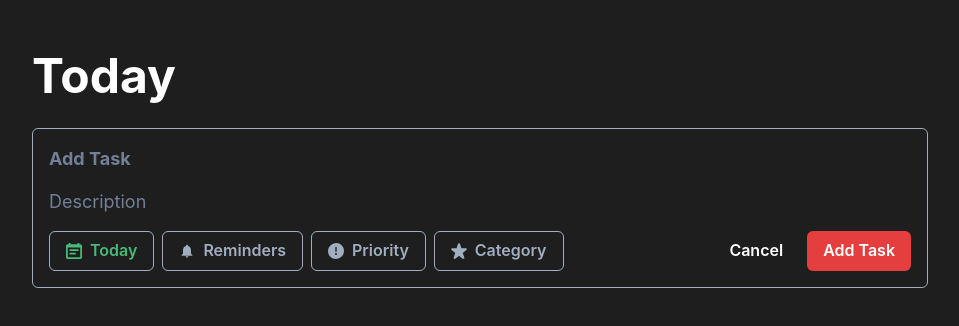
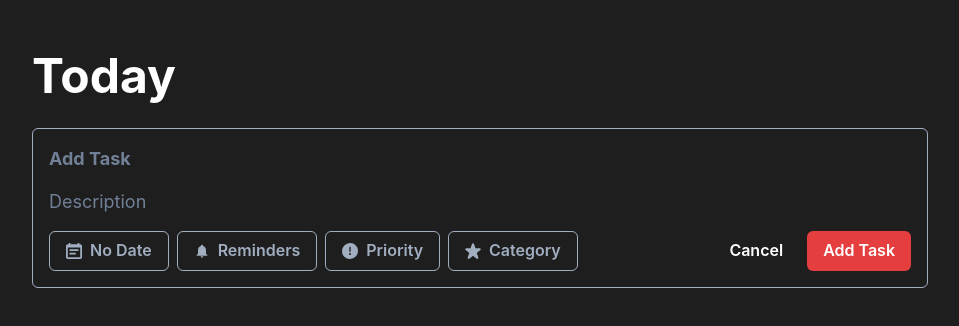
Before and after one commit to brelieu05/todoistclone, a React (Create React App) app: page / in a window 1280 px wide. Both pictures are taken after a click on the button 212 px from the left and 148 px from the top of the page. Shown: the top 326 px of the page, without its empty margins (160-1119 px from the left). Built offline with nearby package versions, Linux system fonts and the light colour scheme.

Commit message:
Implemented Date Calendar Selector

```diff
--- a/src/components/Calendar.jsx
+++ b/src/components/Calendar.jsx
@@ -5,7 +5,7 @@ import { SunIcon, ArrowRightIcon, ArrowForwardIcon, ChevronRightIcon, NotAllowed
 import { Global } from '@emotion/react';
 
 
-function Calendar({ year }) {
+function Calendar({ getTaskMonth, getTaskDay, year }) {
   const monthDay = new Date();
   const [clickedDay, setClickedDay] = useState(null);
   const [clickedMonth, setClickedMonth] = useState(null);
@@ -13,6 +13,8 @@ function Calendar({ year }) {
   const handleButtonClick = useCallback((day, month) => {
     setClickedDay(day);
     setClickedMonth(month);
+    getTaskMonth(month)
+    getTaskDay(day)
   }, []);
 
   const renderDates = useMemo(() => {
@@ -20,15 +22,16 @@ function Calendar({ year }) {
     const currentYear = year;
 
     const dates = [];
+    let dayCounter = 0; // Track the current day within the week
 
     for (let month = currentMonth; month < currentMonth + 12; month++) {
       const firstDayOfMonth = new Date(currentYear, month, 1).getDay();
       const daysInMonth = new Date(currentYear, month + 1, 0).getDate();
 
-      let dayCounter = 1;
-
-      for (let day = 0; day < firstDayOfMonth; day++) {
-        dates.push(<Box key={`empty-${month}-${day}`} flexBasis='14.28%' />);
+      // Add empty boxes to create space for the week before the month starts
+      for (let empty = 0; empty < firstDayOfMonth; empty++) {
+        dates.push(<Box key={`empty-${month}-${empty}`} flexBasis='14.28%' />);
+        dayCounter++;
       }
 
       for (let day = 1; day <= daysInMonth; day++) {
@@ -50,26 +53,43 @@ function Calendar({ year }) {
         dayCounter++;
       }
 
-      while (dayCounter % 7 !== 1) {
-        dates.push(<Box key={`empty-${month}-${dayCounter}`} flexBasis='14.28%' />);
+      // Add empty boxes at the end of the week to fill the remaining space
+      const remainingEmpty = (7 - (dayCounter % 7)) % 7; // Calculate the number of remaining empty boxes
+      for (let empty = 0; empty < remainingEmpty; empty++) {
+        dates.push(<Box key={`empty-${month}-${daysInMonth + empty}`} flexBasis='14.28%' />);
         dayCounter++;
       }
     }
 
     return dates;
-  }, [clickedDay, clickedMonth, handleButtonClick, monthDay, year]);
-
-
+  }, [clickedDay, clickedMonth]); // Include all necessary dependencies
 
     return(
       <Box color='white' border='1px solid white' w='48' h='96' borderRadius='lg' borderColor='gray.400' bg='#262626'>
             <Input bg='none' borderRadius='lg' w='48' fontSize='10' pl='2' value={monthDay.toDateString().split(' ')[1] + " " + monthDay.getDate()} readOnly/>
             <VStack gap='1'>
-                <Button leftIcon={<SunIcon/>} bg='none' color='orange' borderRadius='none' w='48' h='6' justifyContent='flex-start' fontSize='10'>Tomorrow</Button>
+                <Button leftIcon={<SunIcon/>} onClick={() => {
+                  //TODO need to check for invalid days such as if it is March 31 and the next day is April 1, instead of making the next day March 32, also pressing tomorrow causes undefined 2
+                  const currentDate = new Date();
+                  const currentMonth = currentDate.getMonth();
+                  const currentDay = currentDate.getDate();
+                  getTaskMonth(currentDay + 1)
+                  getTaskDay(currentMonth)
+                  setClickedDay(currentDay + 1);
+                  setClickedMonth(currentMonth);
+
+                }}bg='none' color='orange' borderRadius='none' w='48' h='6' justifyContent='flex-start' fontSize='10'>Tomorrow</Button>
+                {/* TODO Later this week, This Weekend, Next Week */}
                 <Button leftIcon={<ChevronRightIcon/>} bg='none' color='purple.400' borderRadius='none' w='48' h='6' justifyContent='flex-start' fontSize='10'>Later this week</Button>
                 <Button leftIcon={<ArrowForwardIcon/>} bg='none' color='blue.400' borderRadius='none' w='48' h='6' justifyContent='flex-start' fontSize='10'>This weekend</Button>
                 <Button leftIcon={<ArrowRightIcon/>} bg='none' color='purple.400' borderRadius='none' w='48' h='6' justifyContent='flex-start' fontSize='10'>Next week</Button>
-                <Button leftIcon={<NotAllowedIcon/>}bg='none' color='gray.400' borderRadius='none' w='48' h='6' justifyContent='flex-start' fontSize='10'>No date</Button>
+                <Button leftIcon={<NotAllowedIcon/>} onClick={() => {
+                  //TODO need to check for invalid days such as if it is March 31 and the next day is April 1, instead of making the next day March 32
+                  setClickedDay(null);
+                  setClickedMonth(null);
+                  getTaskMonth(null)
+                  getTaskDay(null)
+                }}bg='none' color='gray.400' borderRadius='none' w='48' h='6' justifyContent='flex-start' fontSize='10'>No date</Button>
             </VStack>
             <Box>
                 <Text pl='2' fontSize='12' as='b'>{monthDay.toDateString().split(' ')[1] + " " + monthDay.getDate()}</Text>
--- a/src/components/DatePopover.jsx
+++ b/src/components/DatePopover.jsx
@@ -4,18 +4,62 @@ import {
     PopoverContent,
     Button,
   } from '@chakra-ui/react'
-
+import { useState, useEffect } from 'react';
 import { CalendarIcon } from '@chakra-ui/icons';
 import Calendar from "./Calendar";
 
 function DatePopover(){
+    const currentDate = new Date();
+    const currentMonth = currentDate.getMonth();
+    const currentDay = currentDate.getDate();
+
+    const [taskMonth, setTaskMonth] = useState('');
+    const [taskDay, setTaskDay] = useState('');
+    const [word, setWord] = useState('')
+
+    const getTaskMonth = (month) => {
+        setTaskMonth(month);
+    };
+
+    const getTaskDay = (day) => {
+        setTaskDay(day);
+    };
+
+    useEffect(() => {
+        if(taskMonth === '' || taskDay === '' || taskDay === null || taskMonth === null) setWord('No Date')
+        else if (currentMonth === taskMonth && currentDay === taskDay) setWord('Today');
+        else if (currentMonth === taskMonth && currentDay + 1 === taskDay) setWord('Tomorrow');
+        else if ((currentMonth === taskMonth && currentDay + 7 === taskDay) || (currentMonth + 1 === taskMonth && currentDay - taskDay >= 24)) setWord('Next Week');
+        else{
+            const months = [
+                'January', 'February', 'March', 'April', 'May', 'June',
+                'July', 'August', 'September', 'October', 'November', 'December'
+            ];
+
+            setWord(`${months[taskMonth]} ${taskDay}`); // Update state based on the determined word
+        }
+
+      }, [currentMonth, currentDay, taskMonth, taskDay]); // Include dependencies in the dependency array
+
+
+
+
+
     return(
         <Popover>
             <PopoverTrigger>
-                <Button leftIcon={<CalendarIcon/>} bg='none' color='green.400' borderWidth="1px" borderColor="gray.400">Today</Button>
+            <Button
+                leftIcon={<CalendarIcon />}
+                bg='none'
+                borderWidth="1px"
+                borderColor="gray.400"
+                color={word === 'Tomorrow' ? 'orange.400' : word === 'Today' ? 'green.400' : word === 'Next Week' ? 'purple.400' : 'gray.400'}
+            >
+            {word}
+            </Button>
             </PopoverTrigger>
             <PopoverContent>
-                <Calendar year={2024}/>
+                <Calendar year={2024} getTaskMonth={getTaskMonth} getTaskDay={getTaskDay}/>
             </PopoverContent>
         </Popover>
     );
```
